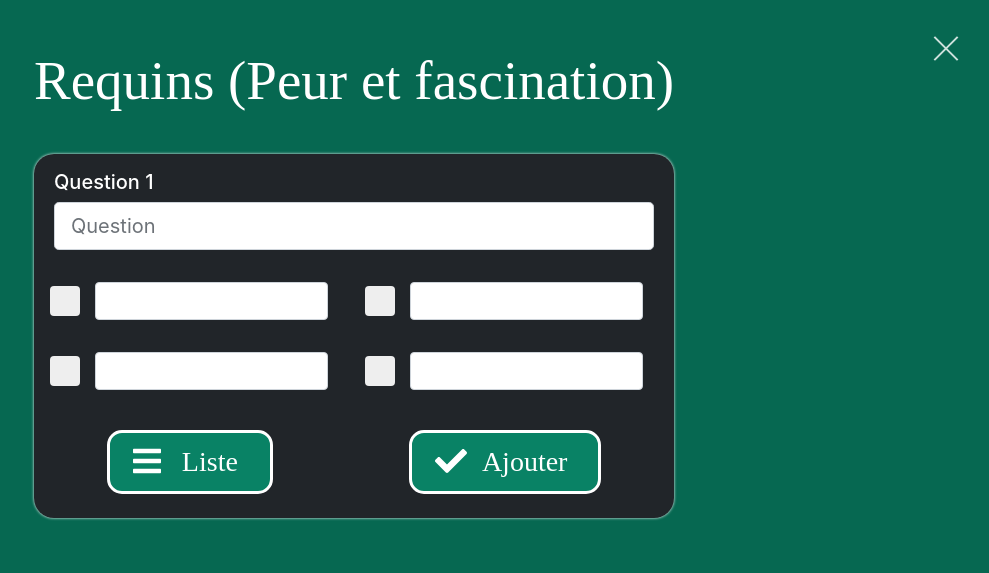
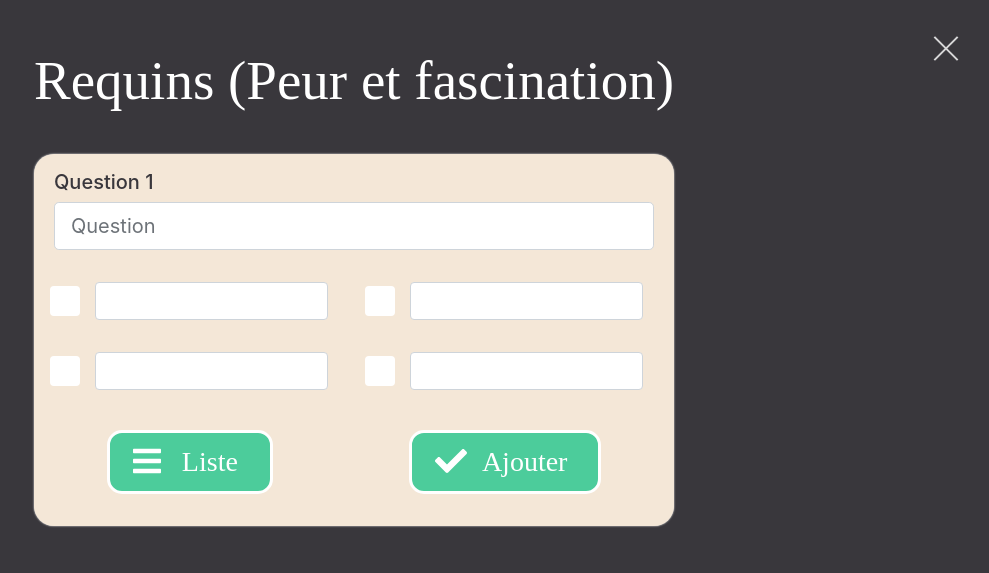
Before and after one commit to AntoineMaurin/Quiz-App, a Django app: template templates/quiz_creation.html in a window 1280 px wide. Shown: the top 573 px of the page, without its empty margins (286-1275 px from the left). Run offline with Django 3.2, Linux system fonts and the light colour scheme; the template is opened without the code that fills it: values that come from a table or form of the project are taken from there, others are empty; data comes from the database, SQL or seed files in the repository; some libraries are stand-ins or nearby versions; some web fonts are replaced.

Commit message:
Première itération du nouveau design de l'ui.

```diff
--- a/static/css/style.css
+++ b/static/css/style.css
@@ -35,11 +35,11 @@ html {
 }
 
 .primary-bg {
-  background-color: #212529;
+  background-color: #f4e7d7;
 }
 
 .secondary-bg {
-  background-color: #066851;
+  background-color: #39373c;
 }
 
 .bg-primary {
@@ -182,7 +182,7 @@ html {
   border-radius: 15px;
   border: 3px solid white;
   color: inherit !important;
-  background-color: #098265;
+  background-color: #4ccc9b;
   cursor: pointer;
 }
 
@@ -245,12 +246,12 @@ a, a:hover {
   height: 30px;
   width: 30px;
   border-radius: 4px;
-  background-color: #eee;
+  background-color: #fff;
 }
 
 /* On mouse-over, add a grey background color */
 .checkboxes:hover input ~ .checkmark {
-  background-color: #ccc;
+  box-shadow: inset 0px 0px 2px #888;
 }
 
 .checkboxes input:checked ~ .checkmark {
@@ -409,7 +409,7 @@ a, a:hover {
 .quiz-creation-container {
 	padding: 0 20px;
 	border-radius: 20px;
-	box-shadow: 0px 0px 3px white;
+	box-shadow: 0px 0px 2px white;
 }
 
 .quiz-title {
--- a/templates/components/pop_up_form.html
+++ b/templates/components/pop_up_form.html
@@ -1,4 +1,4 @@
-<div id="pop-up-form" class="text-white">
+<div id="pop-up-form" class="text-white secondary-bg">
   <div class="pl-3 py-2 border-bottom">
     <!-- Pop up title -->
     <h4 class="my-1"></h4>
@@ -10,9 +10,9 @@
       <!-- Message -->
       <h5 class="mx-2 text-center responsive-typo"></h5>
     </div>
-    <div class="row justify-content-around text-center pt-2">
+    <div class="row justify-content-around text-center darker-text pt-2">
       <div class="col-auto">
-        <button onclick="ClosePopUpForm()" class="form-buttons px-3 py-1 font-size-20" type="submit">
+        <button onclick="ClosePopUpForm()" class="form-buttons primary-bg px-3 py-1 font-size-20" type="submit">
           {% if request.session.lang|default:"fr" == "fr" %}
             Oui
           {% else %}
@@ -21,7 +21,7 @@
         </button>
       </div>
       <div class="col-auto">
-        <div onclick="ClosePopUpForm()" class="form-buttons px-3 py-1 font-size-20">
+        <div onclick="ClosePopUpForm()" class="form-buttons primary-bg px-3 py-1 font-size-20">
           {% if request.session.lang|default:"fr" == "fr" %}
             Annuler
           {% else %}
--- a/templates/components/question_creation_card.html
+++ b/templates/components/question_creation_card.html
@@ -1,5 +1,5 @@
 <div id="question-card" class="row my-3 mx-auto text-white">
-  <div class="col-md-9 pt-2 gray-bg radius-left">
+  <div class="col-md-9 pt-2 secondary-bg question-section radius-left">
     <p class="responsive-typo text-break">Votre quizz est vide, commencez par ajouter une question.<br>Vos questions apparaîtront ici.</p>
     <i class="fas fa-times top-right hoverable d-block d-md-none delete-question"></i>
   </div>
--- a/templates/quiz_creation.html
+++ b/templates/quiz_creation.html
@@ -24,8 +24,8 @@
 
         <form id="quiz-question-form" class="text-center" action="/addquestion" method="get">
 
-          <div class="mt-2 pt-2">
-            <div id="question-form-number" class="text-white text-left mb-2">
+          <div class="mt-2 py-2">
+            <div id="question-form-number" class="text-left darker-text mb-2">
               <h5></h5>
             </div>
             <div class="form-group">
```
Also changed, not shown: other parts of static/css/style.css (+12 -12 lines).
